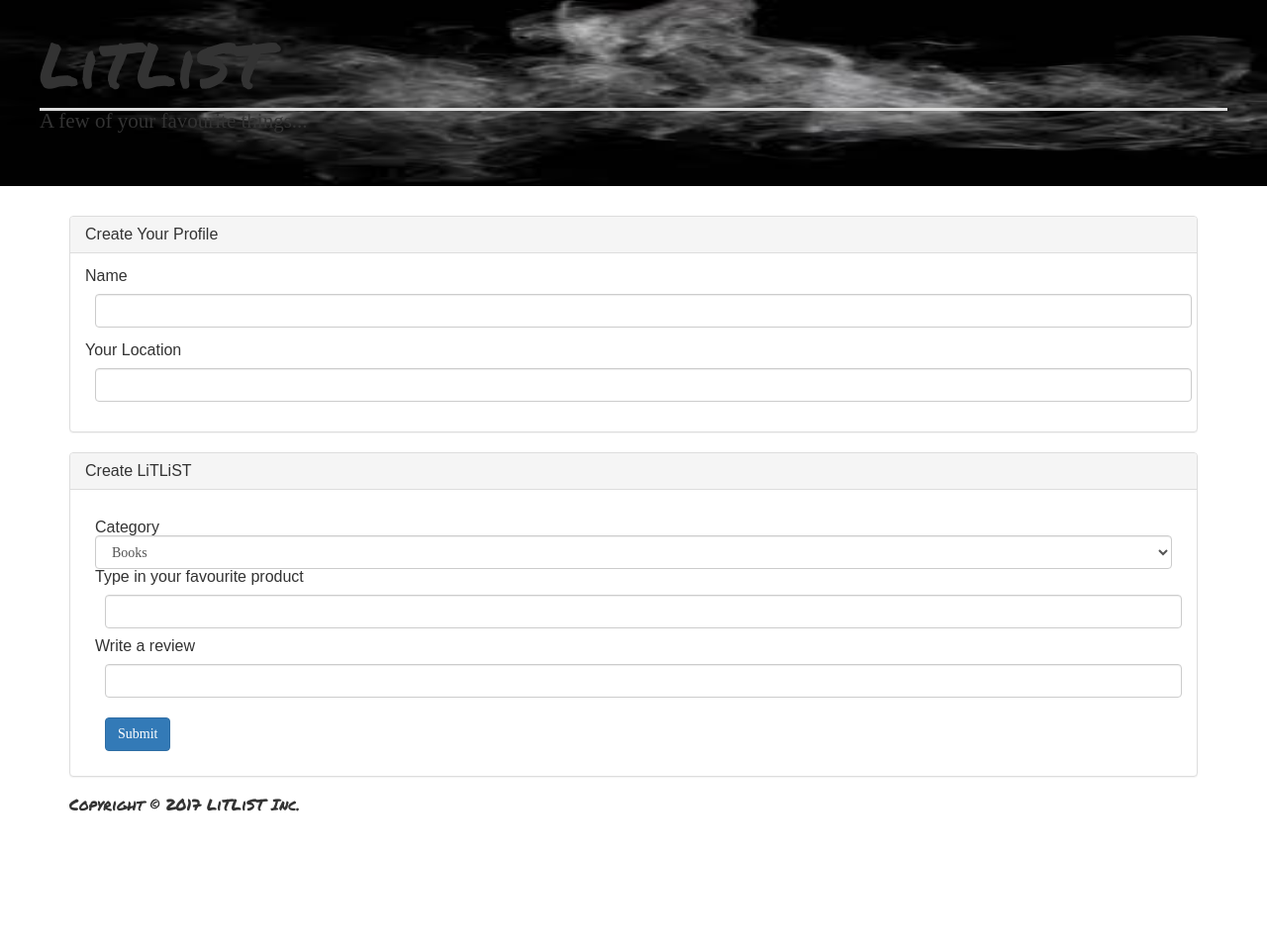
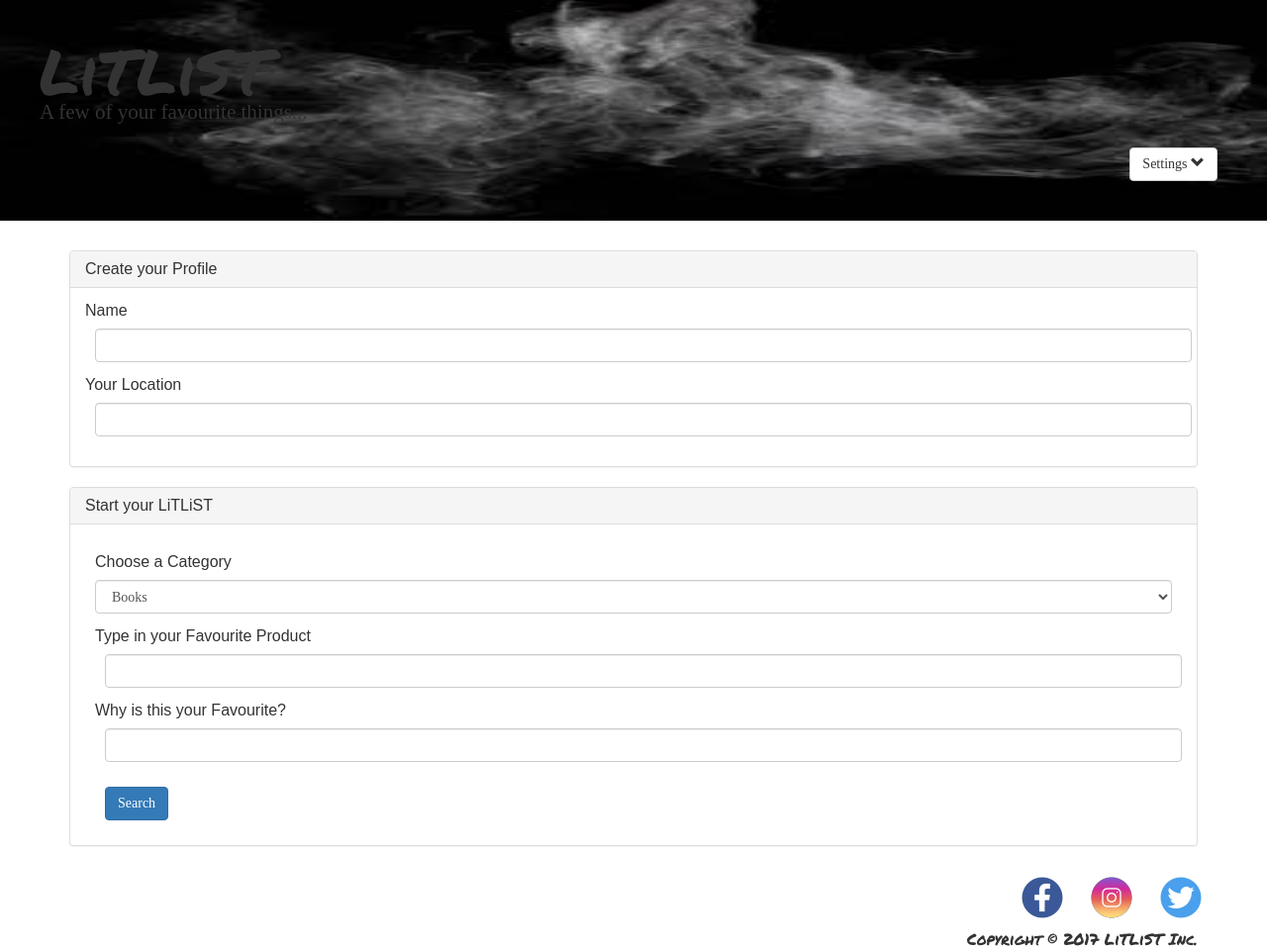
Before and after one commit to enrico1997/litlist, a PHP site: page /ProfileLitGroup.html in a window 1280 px wide. Shown: the whole page at 99% size. Before the commit the page ends 820 px from the top, so only its background shows below. Run offline with PHP 8.4, Linux system fonts and the light colour scheme; some libraries are stand-ins or nearby versions; some web fonts are replaced.

Commit message:
social media

```diff
--- a/ProfileLitGroup.html
+++ b/ProfileLitGroup.html
@@ -1,7 +1,7 @@
 <!DOCTYPE html>
 <html lang="en-US">
 <head>
-  <meta charset="UTF-8">
+  <meta charset="utf-8">
   <title>Create Your Profile and LiTLiST</title>
 
   <!-- jQuery -->
@@ -13,6 +13,7 @@
   <!-- Bootstrap CDN-->
   <link rel="stylesheet" href="https://maxcdn.bootstrapcdn.com/bootstrap/3.3.7/css/bootstrap.min.css">
   <link rel="stylesheet" href="https://maxcdn.bootstrapcdn.com/bootswatch/3.3.7/slate/bootstrap.min.css">
+  <meta name="viewport" content="width=device-width, initial-scale=1, maximum-scale=1"/>
 
   <!-- Firebase Reference -->
   <script src="https://www.gstatic.com/firebasejs/4.3.1/firebase.js"></script>
@@ -28,8 +29,19 @@
 <body>
   <!-- JUMBO -->
   <div class="jumbotron">
-      <h1 class="animated zoomIn">LiTLiST</h1>
+      <h1 class="animated pulse">LiTLiST</h1>
       <p>A few of your favourite things...</p>
+
+      <div class="dropdown">
+        <button class="btn btn-default dropdown-toggle" type="button" id="dropdownMenu1" data-toggle="dropdown" aria-haspopup="true" aria-expanded="true">
+        Settings
+         <span class="glyphicon glyphicon-chevron-down" aria-hidden="true"></span>
+        </button>
+        <ul class="dropdown-menu" aria-labelledby="dropdownMenu1">
+          <li><a href="#">My Account</a></li>
+          <li><a href="#">Log Out</a></li>
+        </ul>
+      </div>
   </div>
 
   <!-- MAIN -->
@@ -40,7 +52,7 @@
       <div class="col-lg-12">
         <div class="panel panel-default">
           <div class="panel-heading">
-            <h3 class="panel-title"><strong>Create Your Profile</strong></h3>
+            <h3 class="panel-title"><strong>Create your Profile</strong></h3>
           </div>
           <div class="panel-body" id="createProfile">
             <div class="form-group">
@@ -59,13 +71,13 @@
       <div class="col-lg-12">
         <div class="panel panel-default">
           <div class="panel-heading">
-            <h3 class="panel-title"><strong>Create LiTLiST</strong></h3>
+            <h3 class="panel-title"><strong>Start your LiTLiST</strong></h3>
           </div>
           <!-- Favorites form (various inputs) -->
           <div class="panel-body" id="createList">
             <form role="form">
-              <div>
-                <label for="itemCategory">Category</label>
+              <div class="form-group">
+                <label for="text">Choose a Category</label>
                 <select class="form-control" id="itemCategory">
                   <option value="Books">Books</option>
                   <option value="Movies">Movies</option>
@@ -77,16 +89,16 @@
                 </select>
               </div>
               <!-- Fav Product -->
-              <div>
-                <label for="item_name">Type in your favourite product</label>
+              <div class="form-group">
+                <label for="item_name">Type in your Favourite Product</label>
                 <input class="form-control" id="item_name" type="text">
               </div>
               <!-- Write Review -->
-              <div>
-                <label for="review">Write a review</label>
+              <div class="form-group">
+                <label for="review">Why is this your Favourite?</label>
                 <input class="form-control" id="review" type="text">
               </div>
-             <button class="btn btn-primary" id="submit-user" type="submit">Submit</button>
+             <button class="btn btn-primary" id="submit-user" type="submit">Search</button>
            </form>
           </div>
         </div>
@@ -99,6 +111,32 @@
 <footer>
 <div id="footer">
   <div class="container">
+    <div class="footer__links__primary">
+    </div>
+
+    <div class="row social-links">
+      <a href="https://www.facebook.com" class="ico-anim social-facebook" title="Facebook" target="_blank"></a>
+      <span class="icon-facebook">
+        <picture>
+          <source srcset="./assets/images/facebook.png" media="(min-width: 600px)">
+          <img src="./assets/images/facebook.png"" alt="MDN">
+        </picture>
+      </span>
+      <a href="https://www.instagram.com" class="ico-anim social-instagam" title="Instagram" target="_blank"></a>
+      <span class="icon-instagram">
+        <picture>
+          <source srcset="./assets/images/instagram.png" media="(min-width: 600px)">
+          <img src="./assets/images/instagram.png"" alt="MDN">
+        </picture>
+      </span>
+      <a href="https://www.twitter.com" class="ico-anim social-twitter" title="Twitter" target="_blank"></a>
+      <span class="icon-facebook">
+        <picture>
+          <source srcset="./assets/images/twitter.png" media="(min-width: 600px)">
+          <img src="./assets/images/twitter.png"" alt="MDN">
+        </picture>
+      </span>
+    </div>
     <p class="muted credit">Copyright &copy; 2017 LiTLiST Inc.</p>
   </div>
 </div>
--- a/assets/css/style.css
+++ b/assets/css/style.css
@@ -21,7 +21,9 @@
 h3,
 label,
 th,
-td {
+td,
+ul,
+li {
   font-weight: 400;
   font-family: 'Arial', 'Helvetica Neue', Helvetica, sans-serif;
 }
@@ -33,10 +35,10 @@
 
 h1 {
   font-family: PermanentMarker-Regular;
-  padding-bottom: 20px;
+/*  padding-bottom: 20px;
   font-size: 40px;
   line-height: 49px;
-  border-bottom: 3px solid #ddd;
+  border-bottom: 3px solid #ddd;*/
 }
 
 .jumbotron {
@@ -57,6 +59,16 @@
   margin: 0;
 }
 
-footer {
+#itemCategory {
+	margin-top: 10px;
+}
+
+.dropdown {
+  text-align: right;
+}
+
+.credit,
+.social-links {
   font-family: PermanentMarker-Regular;
+  text-align: right;
 }
```
Also changed, not shown: api.html (added, +30 -0 lines), assets/images/facebook.png (added), assets/images/instagram.png (added), assets/images/linkedin.png (added), assets/images/twitter.png (added).
